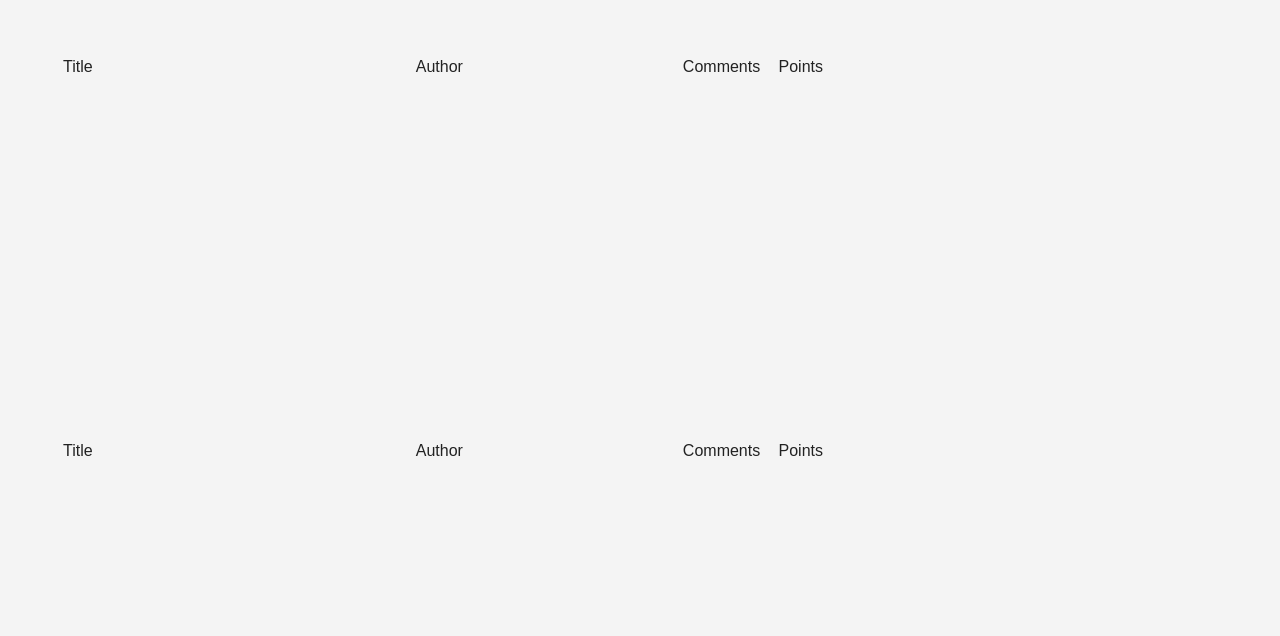
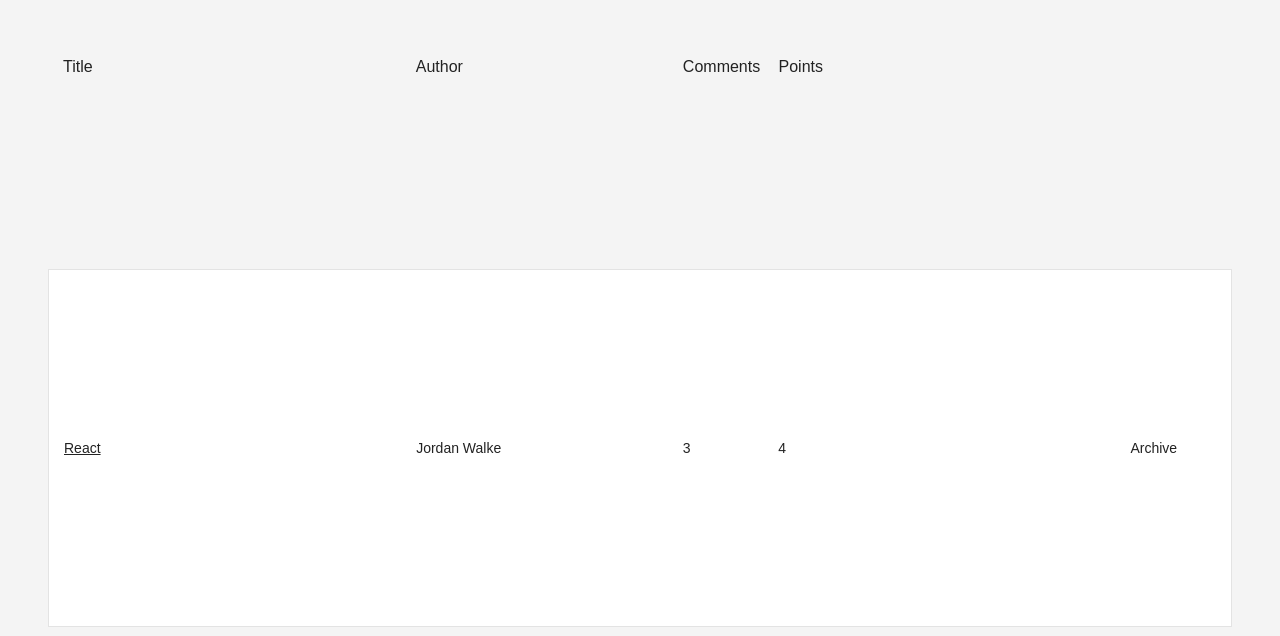
Before and after one commit to serhijko/react-redux-tutorial, a React (Create React App) app: page / in a window 1280 px wide. Shown: the part 145-781 px from the top of the page. Built offline with nearby package versions, Linux system fonts and the light colour scheme.

Commit message:
Feature: Archive a Story

```diff
--- a/src/components/App.js
+++ b/src/components/App.js
@@ -3,9 +3,12 @@
 
 import Stories from './Stories';
 
-const App = ({ stories }) =>
+const App = ({ stories, onArchive }) =>
     <div className="app">
-        <Stories stories={stories} />
+        <Stories
+            stories={stories}
+            onArchive={onArchive}
+        />
     </div>
 
 export default App;
--- /dev/null
+++ b/src/components/Button.js
@@ -0,0 +1,34 @@
+import React from 'react';
+
+const ButtonInline = ({
+                          onClick,
+                          type = 'button',
+                          children
+                      }) =>
+    <Button
+        type={type}
+        className="button-inline"
+        onClick={onClick}
+    >
+        {children}
+    </Button>
+
+const Button = ({
+                    onClick,
+                    className,
+                    type = 'button',
+                    children
+                }) =>
+    <button
+        type={type}
+        className={className}
+        onClick={onClick}
+    >
+        {children}
+    </button>
+
+export default Button;
+
+export {
+    ButtonInline
+};
--- a/src/components/Stories.js
+++ b/src/components/Stories.js
@@ -25,25 +25,16 @@
     },
 };
 
-const Stories = ({ stories }) =>
+const Stories = ({ stories, onArchive }) =>
     <div className="stories">
         <StoriesHeader columns={COLUMNS} />
-        <div className="stories-header">
-            {Object.keys(COLUMNS).map(key =>
-                <span
-                    key={key}
-                    style={{ width: COLUMNS[key].width }}
-                >
-                    {COLUMNS[key].label}
-                </span>
-            )}
-        </div>
 
         {(stories || []).map(story =>
             <Story
                 key={story.objectID}
                 story={story}
                 columns={COLUMNS}
+                onArchive={onArchive}
             />
         )}
     </div>
--- a/src/components/Story.js
+++ b/src/components/Story.js
@@ -1,13 +1,15 @@
 import React from 'react';
+import { ButtonInline } from './Button';
 import './Story.css';
 
-const Story = ({ story, columns }) => {
+const Story = ({ story, columns, onArchive }) => {
     const {
         title,
         url,
         author,
         num_comments,
         points,
+        objectID,
     } = story;
 
     return (
@@ -21,8 +23,13 @@
             <span style={{ width: columns.comments.width }}>
                 {num_comments}
             </span>
+            <span style={{ width: columns.points.width }}>
+                {points}
+            </span>
             <span style={{ width: columns.archive.width }}>
-                {points}
+                <ButtonInline onClick={() => onArchive(objectID)}>
+                    Archive
+                </ButtonInline>
             </span>
         </div>
     );
--- a/src/index.js
+++ b/src/index.js
@@ -23,7 +23,7 @@
 
 ReactDOM.render(
   <React.StrictMode>
-    <App stories={stories} />
+    <App stories={stories} onArchive={() => {}} />
   </React.StrictMode>,
   document.getElementById('root')
 );
```
